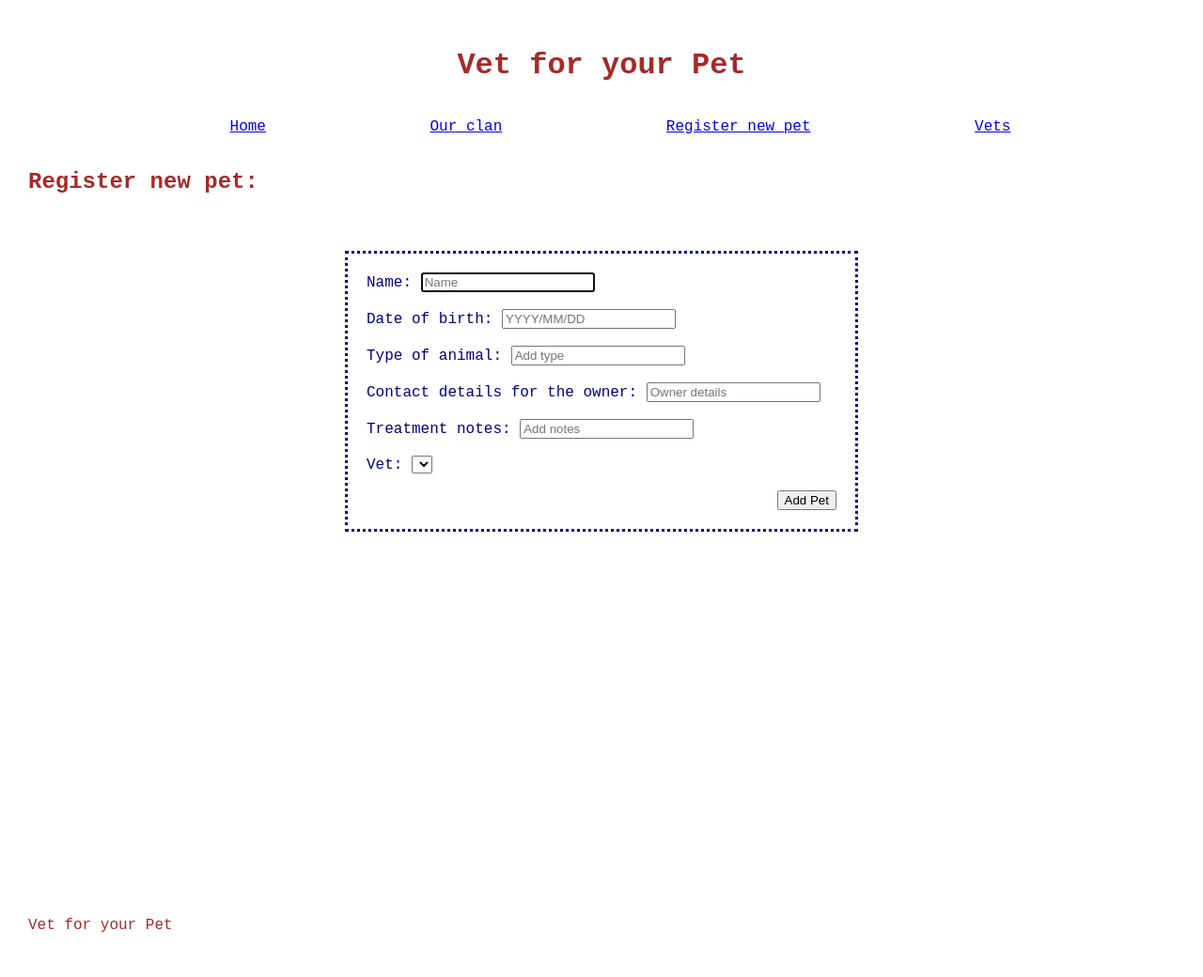
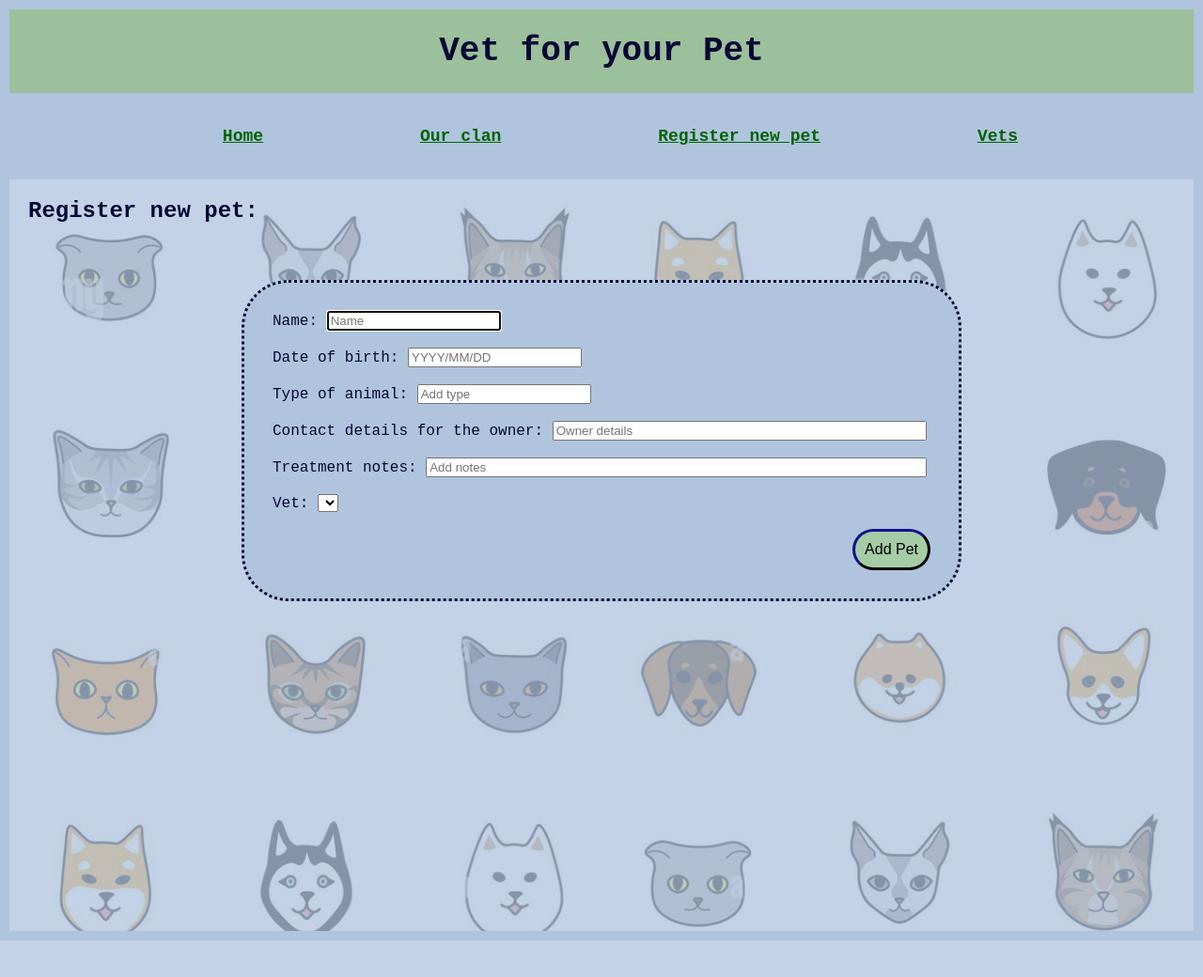
Before and after one commit to AnitaSafar/Vet_app_project, a Flask app: page /register in a window 1280 px wide. Shown: the whole page at 94% size. After the commit the page ends 1001 px from the top, so only its background shows below. Run offline with Flask 2, Linux system fonts and the light colour scheme; data that the repository does not hold is empty; some libraries are stand-ins or nearby versions.

Commit message:
more css added

```diff
--- /dev/null
+++ b/static/both.css
@@ -0,0 +1,73 @@
+.new {
+    padding: 40px;
+    display: grid;
+    grid-template-columns: 'form form';
+}
+
+.form {
+    padding: 30px;
+    border-style: dotted;
+    border-radius: 50px;
+    width: 700px;
+    grid-area: form;
+    background-color: lightsteelblue;
+}
+
+.save_button {
+    float: right;
+    padding: 10px;
+    background-color: rgb(166, 204, 166);
+    border-width: medium;
+    border-radius: 30px;
+    border-color: rgb(7, 7, 53);
+    font-size: medium;
+}
+
+.details {
+    padding: 10px;
+    background-color: lightsteelblue;
+    border-radius: 30px;
+}
+
+.show_buttons {
+    display: flex;
+    justify-content: space-around;
+    flex-wrap: wrap;
+    padding-top: 20px;
+    border-radius: 30px;
+}
+
+.show_button {
+    background-color: rgb(166, 204, 166);
+    border-width: medium;
+    border-radius: 30px;
+    border-color: rgb(7, 7, 53);
+    font-size: medium;
+}
+
+.update_button {
+    margin: 20px;
+    float: left;
+    background-color: rgb(166, 204, 166);
+    border-width: medium;
+    border-radius: 30px;
+    border-color: rgb(7, 7, 53);
+    font-size: medium;
+}
+
+.delete_button {
+    background-color: rgb(209, 125, 104);
+    border-width: medium;
+    border-radius: 30px;
+    border-color: rgb(7, 7, 53);
+    font-size: medium;
+}
+
+.edit {
+    background-color: lightsteelblue;
+}
+
+#names {
+    font-weight: bold;
+    color: darkgreen;
+}
--- a/static/clan.css
+++ b/static/clan.css
@@ -9,36 +9,21 @@
     border-radius: 30px;
     border-color:  darkgreen;
     margin: 10px;
+    background-color: rgb(219, 219, 219);
 }
 
-#register {
-    padding: 40px;
-    display: grid;
-    grid-template-columns: 'form form';
+#owner {
+    width: 550px;
 }
 
-#form {
-    padding: 20px;
-    border-style: dotted;
-    width: 500px;
-    grid-area: form;
+#notes {
+    width: 637px;
 }
 
-#add_pet {
-    float:right;
+#owner_new {
+    width: 390px;
 }
 
-#show {
-    padding-left: 60px;
+#notes_new {
+    width: 525px;
 }
-
-#buttons {
-    display: flex;
-    justify-content: center;
-    flex-wrap: wrap;
-    padding-top: 20px;
-}
-
-.button {
-    padding: 20px;
-}
--- a/static/style.css
+++ b/static/style.css
@@ -1,20 +1,26 @@
 
 body {
-    margin: 10px;
-    padding: 20px;
+    background-color: lightsteelblue;
+    margin: 0px;
+    padding: 10px;
     font-family: 'Courier New', Courier, monospace;
-    color: navy;
+    color: rgb(7, 7, 53);
 }
 
 header {
     text-align: center;
-    color: brown;
+    color: rgb(7, 7, 53);
     grid-area: header;
+    font-weight: bold;
+    font-size: large;
+    background-color: rgb(155, 192, 155);
 }
 
 #menu {
     grid-area: menu;
+    padding: 20px;
 }
+
 
 body > div > nav > ul {
     list-style: none;
@@ -22,24 +28,32 @@ body > div > nav > ul {
     justify-content: space-evenly;
 }
 
+body > div > nav > ul > li > a {
+    font-weight: bold;
+    font-size: large;
+    color: darkgreen;
+}
+
 #main-content {
     grid-area: main;
     height: 800px;
-}
-
-#footer {
-    color: brown;
-    grid-area: footer;
+    background-image: url('/static/images/background.png');
+    background-size: cover;
 }
 
 h2 {
-    color: brown;
+    color: rgb(7, 7, 53);
+    font-weight: bold;
+    padding-left: 20px;
 }
 
 #img {
-    width: 400px;
-    height: 300px;
-    padding-top: 200px;
+    display: block;
+    margin-left: auto;
+    margin-right: auto;
+    width: 700px;
+    height: 550px;
+    padding-top: 130px;
 }
 
 
@@ -48,6 +62,5 @@ h2 {
     grid-template-areas:
         'header header'
         'menu menu'
-        'main main'
-        'footer footer';
+        'main main';
 }
--- a/static/vets.css
+++ b/static/vets.css
@@ -1,5 +1,15 @@
 .vets {
-    padding: 20px;
+    padding-left: 20px;
     border-top: thick;
     border-top: solid;
+    background-color: lightsteelblue;
+    border-radius: 30px;
 }
+
+#add_new_button {
+    font-size: medium;
+    margin: 10px;
+    margin-top: 30px;
+    padding: 10px;
+    border-radius: 30px;
+}
--- a/templates/base.html
+++ b/templates/base.html
@@ -6,6 +6,7 @@
   <link rel="stylesheet" href="{{ url_for('static', filename='style.css') }}">
   <link rel="stylesheet" href="{{ url_for('static', filename='clan.css') }}">
   <link rel="stylesheet" href="{{ url_for('static', filename='vets.css') }}">
+  <link rel="stylesheet" href="{{ url_for('static', filename='both.css') }}">
   <title>Vet for your Pet</title>
 </head>
 <body id="grid-container">
@@ -26,8 +27,5 @@
     {% block content %}
     {% endblock %}
   </div>
-  <footer id="footer">
-    <p>Vet for your Pet</p>
-  </footer>
 </body>
 </html>
--- a/templates/clan/register.html
+++ b/templates/clan/register.html
@@ -3,8 +3,8 @@
 {% block content %}
 
 <h2><b>Register new pet:</b></h2>
-<div id="register">
-  <form id="form" action="/clan" method="post">
+<div class="new">
+  <form class="form" action="/clan" method="post">
     <div>
       <label for="name">Name:</label>
       <input type="text" id="name" name="name" placeholder="Name" required autofocus>
@@ -22,12 +22,12 @@
 
     <div>
         <label for="owner">Contact details for the owner:</label>
-        <input type="text" id="owner" name="owner" placeholder="Owner details" required>
+        <input type="text" id="owner_new" name="owner" placeholder="Owner details" required>
     </div><br>
 
     <div>
         <label for="notes">Treatment notes:</label>
-        <input type="text" id="notes" name="notes" placeholder="Add notes" required>
+        <input type="text" id="notes_new" name="notes" placeholder="Add notes" required>
     </div><br>
     <div>
       <label for="vet">Vet:</label>
@@ -38,7 +38,7 @@
       </select>
     </div><br>
 
-    <button id="add_pet" type="submit">Add Pet</button>
+    <button class="save_button" type="submit">Add Pet</button>
 
   </form>
 </div>
--- a/templates/index.html
+++ b/templates/index.html
@@ -2,9 +2,9 @@
 
 {% block content %}
 
-<div id="flex_img">
-    <img id="img" src="static/images/Vet_logo.png" alt="Our vet logo">
-</div>
+
+<img id="img" src="static/images/Vet_logo.png" alt="Our vet logo">
+
 
 
 {% endblock %}
```
Also changed, not shown: templates/clan/edit.html (+8 -7 lines), templates/clan/index.html (+11 -10 lines), templates/clan/show.html (+7 -7 lines), templates/vets/edit.html (+8 -5 lines), templates/vets/index.html (+10 -9 lines), templates/vets/new.html (+7 -5 lines), templates/vets/show.html (+5 -4 lines), static/images/Vet_logo.png, static/images/background.jpeg (deleted), static/images/background.png (added).
